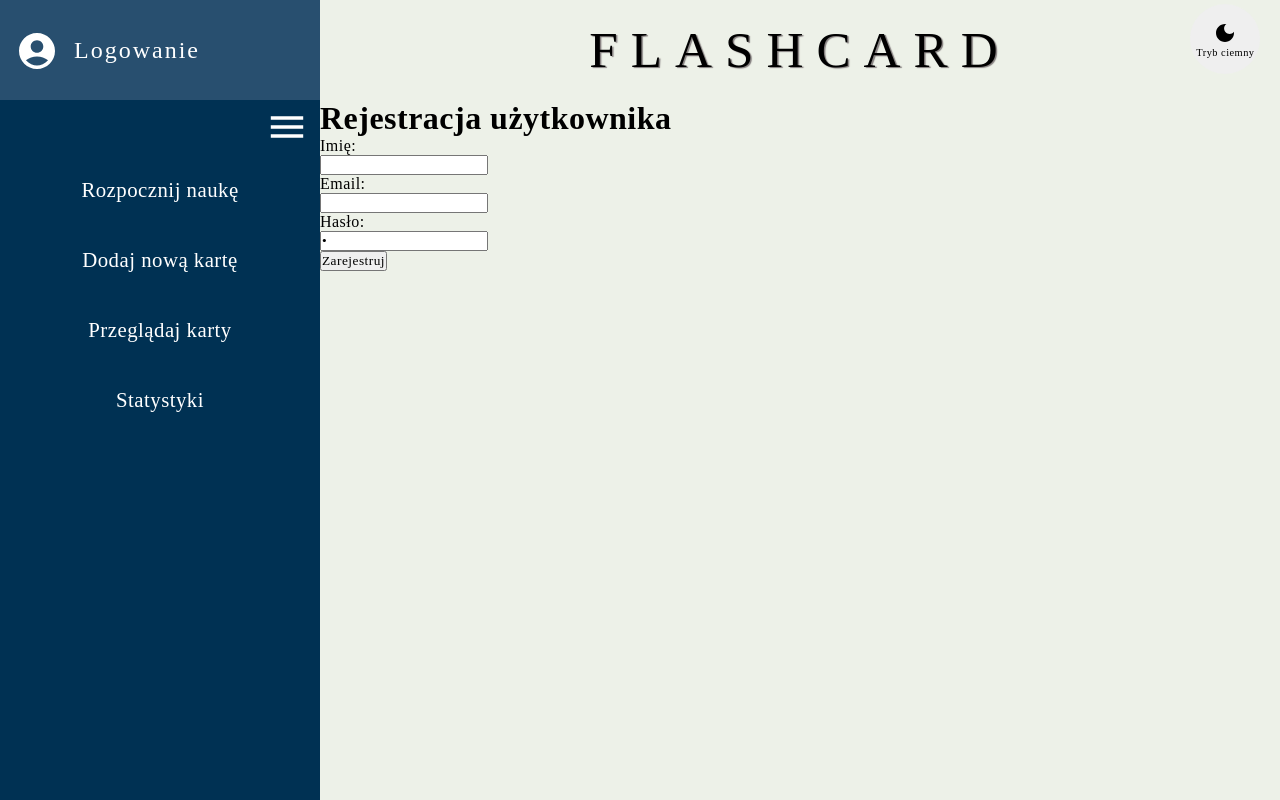
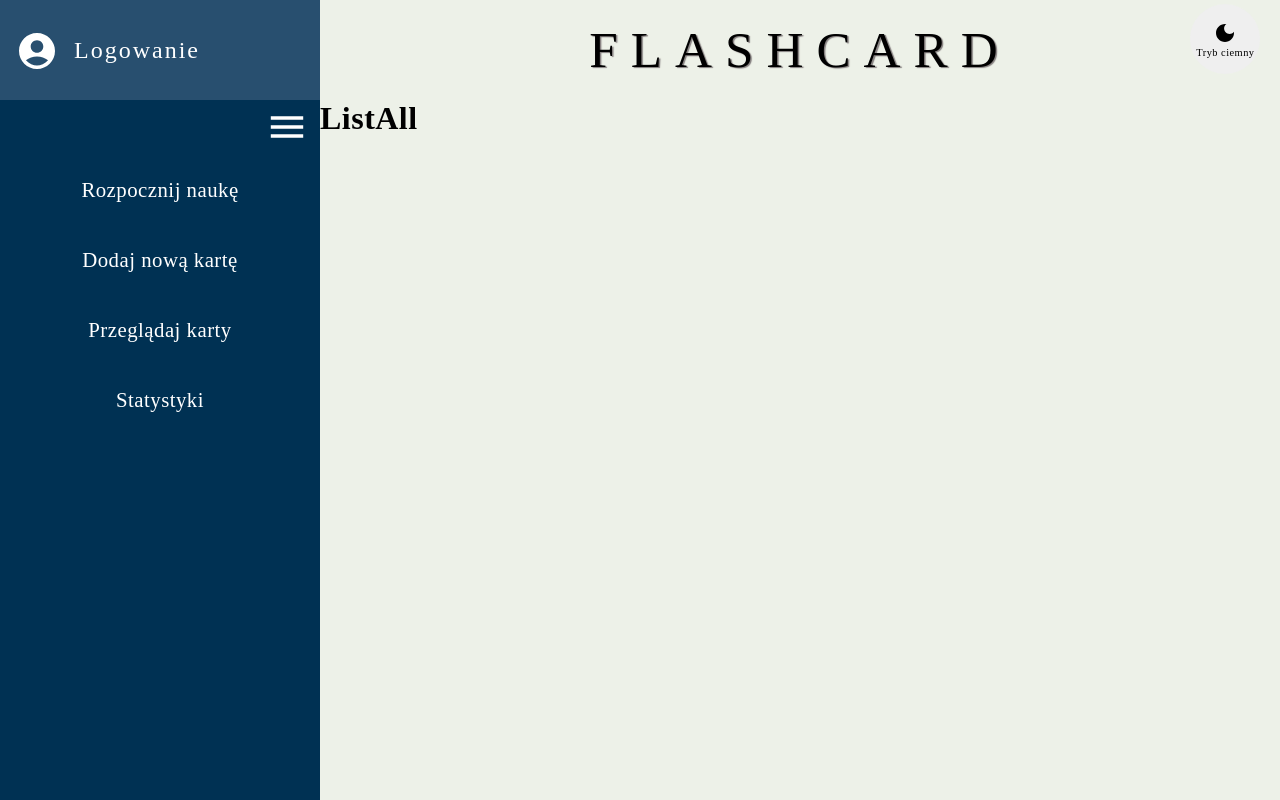
Before and after one commit to LukaszAmbrozewski/flashcard-front, a React (Create React App) app: page /list in a window 1280 px wide. Built offline with nearby package versions, Linux system fonts and the light colour scheme.

Commit message:
Added routes and empty views components.

```diff
--- a/src/App.tsx
+++ b/src/App.tsx
@@ -1,9 +1,14 @@
 import React from 'react';
 import './App.css';
 
+import {Route, Routes} from 'react-router-dom';
+import {Registration} from "./components/views/Registration/Registration";
+import {Login} from "./components/views/Login/Login";
+import {ListAll} from "./components/views/ListAll/ListAll";
+import {Learning} from "./components/views/Learning/Learning";
+import {Statistics} from "./components/views/Statistics/Statistics";
 import {Menu} from "./components/layout/menu/Menu";
 import {Header} from "./components/layout/header/Header";
-import {RegForm} from "./components/RegForm/RegForm";
 
 
 function App() {
@@ -11,10 +16,15 @@ function App() {
         <>
             <div className="container">
                 <Menu/>
-                {/*menu renderujemy zawsze a header wraz z komponentem */}
                 <div>
                     <Header/>
-                    <RegForm/>
+                    <Routes>
+                        <Route path="/registration" element={<Registration/>}/>
+                        <Route path="/login" element={<Login/>}/>
+                        <Route path="/list" element={<ListAll/>}/>
+                        <Route path="/learning" element={<Learning/>}/>
+                        <Route path="/statistics" element={<Statistics/>}/>
+                    </Routes>
                 </div>
             </div>
         </>
--- /dev/null
+++ b/src/components/views/Learning/Learning.tsx
@@ -0,0 +1,7 @@
+import React from 'react';
+
+export const Learning = () => {
+    return (
+        <h1>Learning</h1>
+    )
+}
--- /dev/null
+++ b/src/components/views/ListAll/ListAll.tsx
@@ -0,0 +1,7 @@
+import React from 'react';
+
+export const ListAll = () => {
+    return (
+        <h1>ListAll</h1>
+    )
+}
--- /dev/null
+++ b/src/components/views/Login/Login.tsx
@@ -0,0 +1,7 @@
+import React from 'react';
+
+export const Login = () => {
+    return (
+        <h1>Login</h1>
+    )
+}
--- a/src/components/RegForm/RegForm.tsx
+++ b/src/components/views/Registration/RegForm/RegForm.tsx
@@ -1,5 +1,5 @@
 import React, {SyntheticEvent, useState} from 'react';
-import {Btn} from '../common/Btn';
+import {Btn} from '../../../common/Btn';
 
 
 export const RegForm = () => {
@@ -13,7 +13,7 @@ export const RegForm = () => {
         e.preventDefault();
 
         //wysyłamy na be
-        const res = await fetch(`localhost:3001/ad`, {
+        const res = await fetch(`http://localhost:3001/api/user/registration`, {
             method: 'POST',
             headers: {
                 'Content-Type': 'application/json',
@@ -24,6 +24,7 @@ export const RegForm = () => {
         });
 
         const data = await res.json();
+        console.log(data)
 
     }
 
@@ -35,7 +36,7 @@ export const RegForm = () => {
     };
 
     return (
-        <form action="src/components/RegForm/RegForm" className="reg-form" onSubmit={addUser}>
+        <form action="src/components/views/Registration/RegForm/RegForm" className="reg-form" onSubmit={addUser}>
             <h1>Rejestracja użytkownika</h1>
             <p>
                 <label>
--- /dev/null
+++ b/src/components/views/Registration/Registration.tsx
@@ -0,0 +1,8 @@
+import React from 'react';
+import {RegForm} from "./RegForm/RegForm";
+
+export const Registration = () => {
+    return (
+        <RegForm/>
+    )
+}
--- /dev/null
+++ b/src/components/views/Statistics/Statistics.tsx
@@ -0,0 +1,7 @@
+import React from 'react';
+
+export const Statistics = () => {
+    return (
+        <h1>Statistics</h1>
+    )
+}
--- a/src/index.tsx
+++ b/src/index.tsx
@@ -2,18 +2,15 @@ import React from 'react';
 import ReactDOM from 'react-dom/client';
 import './index.css';
 import App from './App';
-import reportWebVitals from './reportWebVitals';
+import {BrowserRouter} from "react-router-dom";
 
 const root = ReactDOM.createRoot(
-  document.getElementById('root') as HTMLElement
+    document.getElementById('root') as HTMLElement
 );
 root.render(
-  <React.StrictMode>
-    <App />
-  </React.StrictMode>
+    <React.StrictMode>
+        <BrowserRouter>
+            <App/>
+        </BrowserRouter>
+    </React.StrictMode>
 );
-
-// If you want to start measuring performance in your app, pass a function
-// to log results (for example: reportWebVitals(console.log))
-// or send to an analytics endpoint. Learn more: https://bit.ly/CRA-vitals
-reportWebVitals();
```
